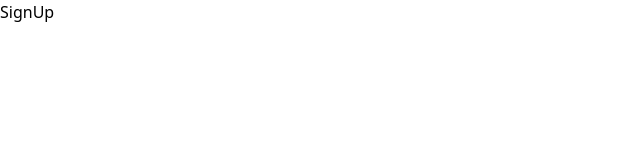
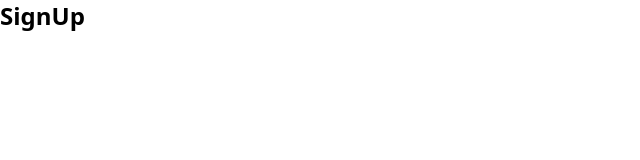
Before and after one commit to devridge-team-project/devridge-client-demo, a React (Create React App) app: page /signup in a window 1280 px wide. Shown: the top 160 px of the page, without its empty margins (0-640 px from the left). Built offline with nearby package versions, Linux system fonts and the light colour scheme.

Commit message:
[Style] add config files (eslint, prettier)
Notice: 코드 스타일은 Airbnb 표준으로 지정하였습니다.

```diff
--- a/src/App.tsx
+++ b/src/App.tsx
@@ -1,5 +1,6 @@
+import { BrowserRouter } from "react-router-dom";
 import Routers from "./routes/Routers";
-import { BrowserRouter } from "react-router-dom";
+
 export default function App() {
   return (
     <div>
--- a/src/components/Home.tsx
+++ b/src/components/Home.tsx
@@ -5,7 +5,7 @@ export default function Home() {
     <div>
       <div className="text-2xl font-bold">ㅎㅇ</div>
       <Template subject="This is Template's Subject">
-        <div>This is Template's Children</div>
+        <div>This is Template's Children </div>
       </Template>
     </div>
   );
--- a/src/components/Login.tsx
+++ b/src/components/Login.tsx
@@ -1,7 +1,7 @@
-import React from "react";
-
-const Login = () => {
-  return <div>Login</div>;
-};
-
-export default Login;
+export default function Login() {
+  return (
+    <div>
+      <div className="text-2xl font-bold">Login</div>
+    </div>
+  );
+}
--- a/src/components/SignUp.tsx
+++ b/src/components/SignUp.tsx
@@ -1,7 +1,7 @@
-import React from "react";
-
-const SignUp = () => {
-  return <div>SignUp</div>;
-};
-
-export default SignUp;
+export default function SignUp() {
+  return (
+    <div>
+      <div className="text-2xl font-bold">SignUp</div>
+    </div>
+  );
+}
--- a/src/reportWebVitals.ts
+++ b/src/reportWebVitals.ts
@@ -1,8 +1,8 @@
-import { ReportHandler } from 'web-vitals';
+import { ReportHandler } from "web-vitals";
 
 const reportWebVitals = (onPerfEntry?: ReportHandler) => {
   if (onPerfEntry && onPerfEntry instanceof Function) {
-    import('web-vitals').then(({ getCLS, getFID, getFCP, getLCP, getTTFB }) => {
+    import("web-vitals").then(({ getCLS, getFID, getFCP, getLCP, getTTFB }) => {
       getCLS(onPerfEntry);
       getFID(onPerfEntry);
       getFCP(onPerfEntry);
```
Also changed, not shown: package.json (+13 -2 lines), src/index.tsx (+7 -9 lines), src/interface/User.ts (+1 -10 lines), src/routes/Routers.tsx (+3 -4 lines), src/setupTests.ts (+1 -1 lines), .eslintrc.json (added), .prettierrc.json (added), 1 other file (tests, documents, lock files or other folders).
